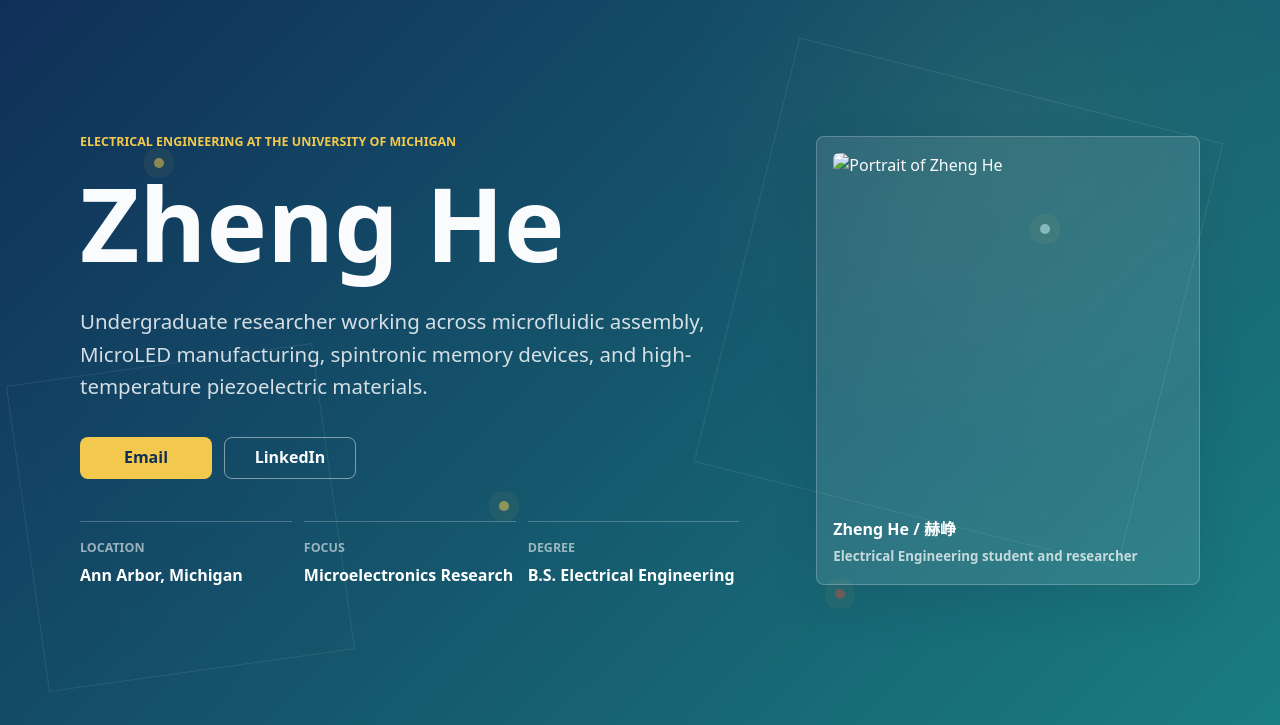
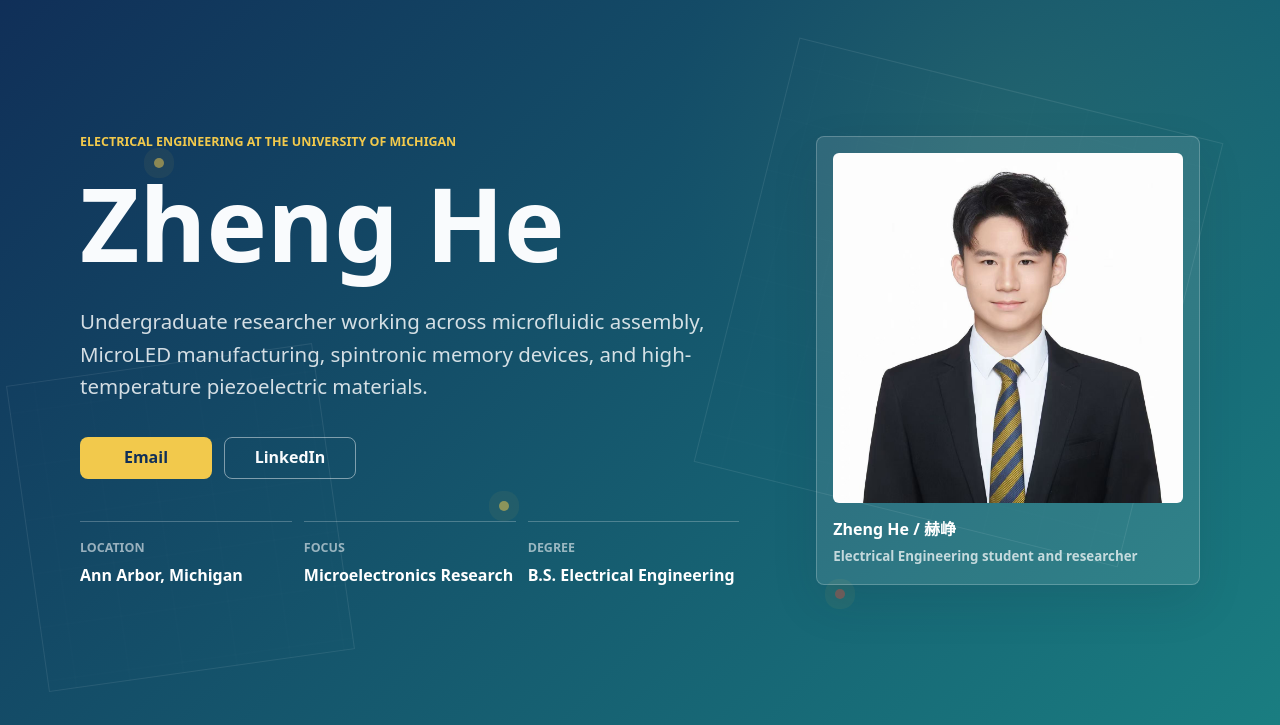
Before and after one commit to DDZXXY/DDZXXY.github.io, a plain HTML site: page index.html in a window 1280 px wide. Shown: the part 75-800 px from the top of the page. Drawn offline with Linux system fonts and the light colour scheme.

Commit message:
Add files via upload

```diff
--- a/index.html
+++ b/index.html
@@ -68,7 +68,7 @@
           </div>
 
           <figure class="profile-figure">
-            <img src="assets/avatar.jpg" alt="Portrait of Zheng He">
+            <img src="avatar.jpg" alt="Portrait of Zheng He">
             <figcaption>
               <span data-i18n="profileCaptionTitle">Zheng He / 赫峥</span>
               <small data-i18n="profileCaptionBody">Electrical Engineering student and researcher</small>
```
